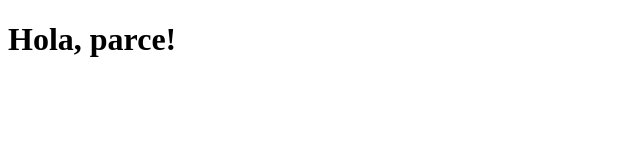
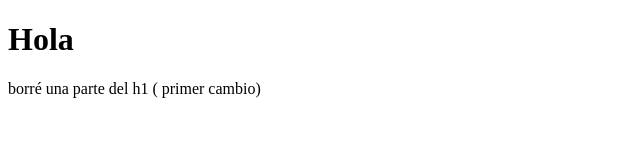
Before and after one commit to nols310/proyecto, a plain HTML site: page index.html in a window 1280 px wide. Shown: the whole page, without its empty margins (0-640 px from the left). Drawn offline with Linux system fonts and the light colour scheme.

Commit message:
primer cambio

```diff
--- a/index.html
+++ b/index.html
@@ -5,6 +5,7 @@
     <title>proyecto</title>
   </head>
   <body>
-    <h1>Hola, parce!</h1>
+    <h1>Hola</h1>
+    <p>borré una parte del h1 ( primer cambio)</p>
   </body>
 </html>
```
